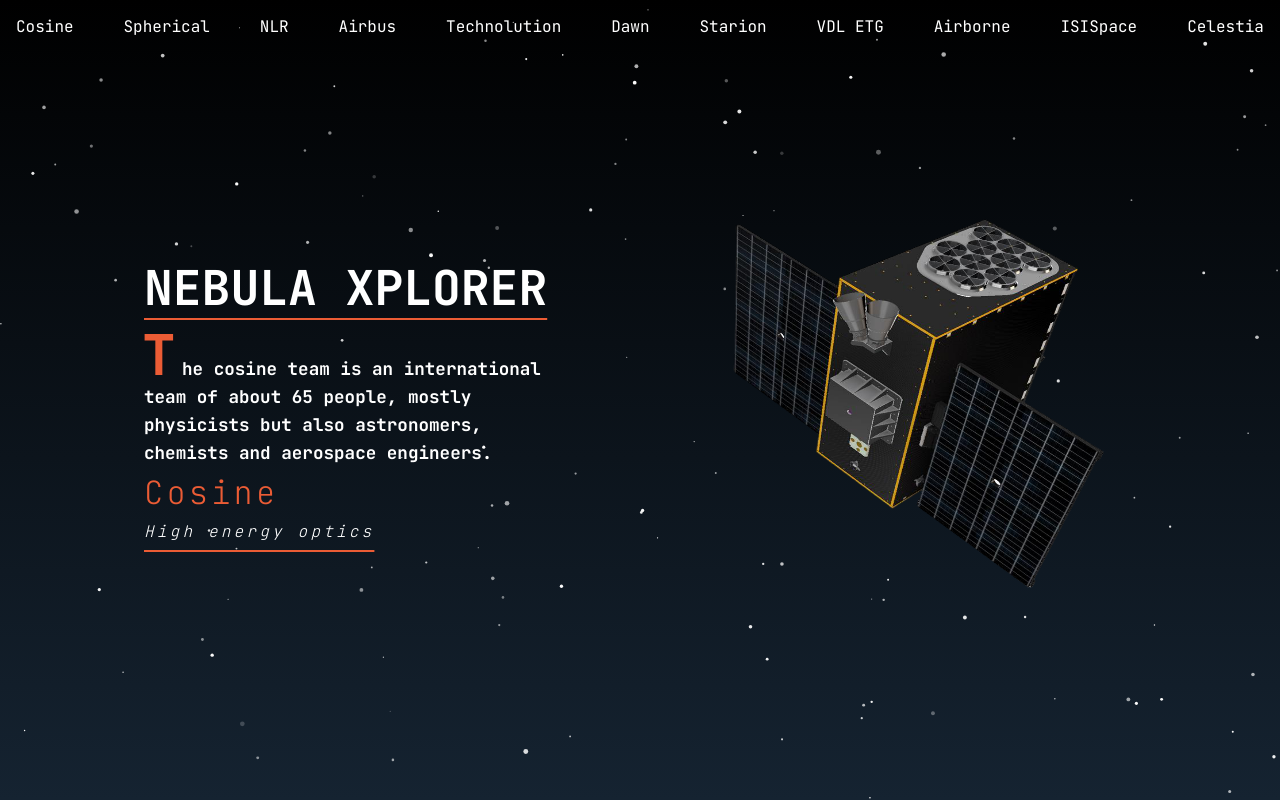
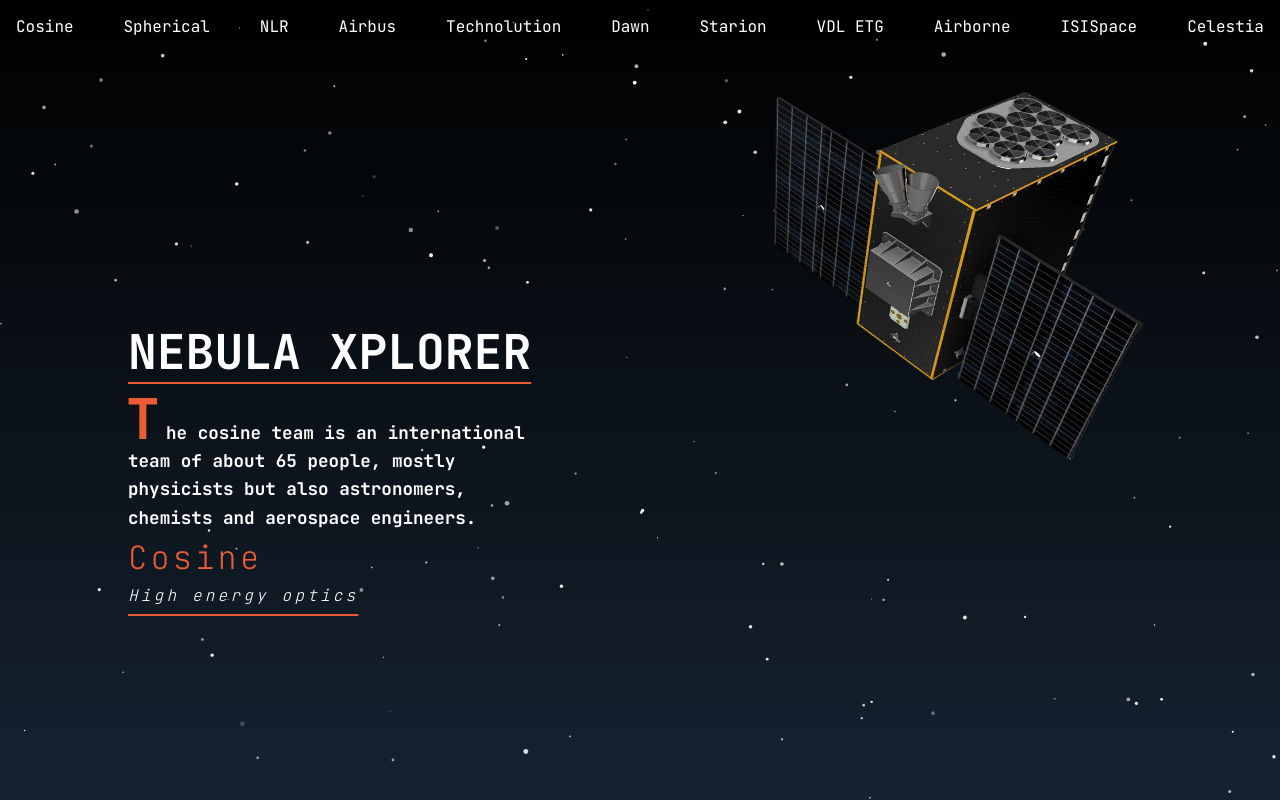
Before and after one commit to Ravirkt/hackaton, a React (Vite) app: page / in a window 1280 px wide. Built offline with nearby package versions, Linux system fonts and the light colour scheme.

Commit message:
text and satelite can move

```diff
--- a/src/App.jsx
+++ b/src/App.jsx
@@ -6,17 +6,17 @@ import Satelite from './components/Satelite/Satelite.jsx'
 import Textblock from './components/Textblock/Textblock.jsx'
 
 const companies = [
-  { name: 'Cosine', made: 'High energy optics', description: 'The cosine team is an international team of about 65 people, mostly physicists but also astronomers, chemists and aerospace engineers.' },
-  { name: 'Spherical', made: 'Power systems', description: 'At SPHERICAL, we believe in pushing the boundaries of innovation. Our team develops advanced technologies that empower aerospace companies.' },
-  { name: 'NLR', made: 'Computer systems + Testing', description: 'NLR is al meer dan 100 jaar een ambitieuze toegepast onderzoeksinstelling, gedreven om te blijven vernieuwen ten behoeve van de luchtvaart.' },
-  { name: 'Dawn', made: 'Propulsion system', description: 'Dawn Aerospace is building a scalable, sustainable space transportation network with the frequency and reliability of aviation.' },
-  { name: 'Airbus', made: 'Solar panels', description: 'Dawn Aerospace is building a scalable, sustainable space transportation network with the frequency and reliability of aviation.' },
-  { name: 'Technolution', made: 'Computer systems', description: 'Dawn Aerospace is building a scalable, sustainable space transportation network with the frequency and reliability of aviation.' },
-  { name: 'Airborne', made: 'Sandwich panels', description: 'Dawn Aerospace is building a scalable, sustainable space transportation network with the frequency and reliability of aviation.' },
-  { name: 'ISISpace', made: 'Satellite systems', description: 'Dawn Aerospace is building a scalable, sustainable space transportation network with the frequency and reliability of aviation.' },
-  { name: 'Starion', made: 'System engineering', description: 'Dawn Aerospace is building a scalable, sustainable space transportation network with the frequency and reliability of aviation.' },
-  { name: 'VDL ETG', made: 'System integration', description: 'Dawn Aerospace is building a scalable, sustainable space transportation network with the frequency and reliability of aviation.' },
-  { name: 'Celestia', made: 'Test equipment', description: 'Dawn Aerospace is building a scalable, sustainable space transportation network with the frequency and reliability of aviation.' },
+  { name: 'Cosine', made: 'High energy optics', description: 'The cosine team is an international team of about 65 people, mostly physicists but also astronomers, chemists and aerospace engineers.', textPosition: { top: '40%', left: '5%' }, satelitePosition: { top: '10%', right: '10%' } },
+  { name: 'Spherical', made: 'Power systems', description: 'At SPHERICAL, we believe in pushing the boundaries of innovation. Our team develops advanced technologies that empower aerospace companies.', textPosition: { top: '10%', left: '10%' }, satelitePosition: { top: '30%', right: '15%' } },
+  { name: 'NLR', made: 'Computer systems + Testing', description: 'NLR is al meer dan 100 jaar een ambitieuze toegepast onderzoeksinstelling, gedreven om te blijven vernieuwen ten behoeve van de luchtvaart.', textPosition: { top: '25%', left: '50%' }, satelitePosition: { top: '10%', right: '60%' } },
+  { name: 'Dawn', made: 'Propulsion system', description: 'Dawn Aerospace is building a scalable, sustainable space transportation network with the frequency and reliability of aviation.', textPosition: { top: '15%', left: '6%' }, satelitePosition: { top: '25%', right: '8%' } },
+  { name: 'Airbus', made: 'Solar panels', description: 'Dawn Aerospace is building a scalable, sustainable space transportation network with the frequency and reliability of aviation.', textPosition: { top: '35%', left: '62%' }, satelitePosition: { top: '10%', right: '70%' } },
+  { name: 'Technolution', made: 'Computer systems', description: 'Dawn Aerospace is building a scalable, sustainable space transportation network with the frequency and reliability of aviation.', textPosition: { top: '20%', left: '3%' }, satelitePosition: { top: '30%', right: '5%' } },
+  { name: 'Airborne', made: 'Sandwich panels', description: 'Dawn Aerospace is building a scalable, sustainable space transportation network with the frequency and reliability of aviation.', textPosition: { top: '40%', left: '7%' }, satelitePosition: { top: '5%', right: '15%' } },
+  { name: 'ISISpace', made: 'Satellite systems', description: 'Dawn Aerospace is building a scalable, sustainable space transportation network with the frequency and reliability of aviation.', textPosition: { top: '10%', left: '15%' }, satelitePosition: { top: '35%', right: '10%' } },
+  { name: 'Starion', made: 'System engineering', description: 'Dawn Aerospace is building a scalable, sustainable space transportation network with the frequency and reliability of aviation.', textPosition: { top: '28%', left: '4%' }, satelitePosition: { top: '18%', right: '18%' } },
+  { name: 'VDL ETG', made: 'System integration', description: 'Dawn Aerospace is building a scalable, sustainable space transportation network with the frequency and reliability of aviation.', textPosition: { top: '22%', left: '9%' }, satelitePosition: { top: '12%', right: '7%' } },
+  { name: 'Celestia', made: 'Test equipment', description: 'Dawn Aerospace is building a scalable, sustainable space transportation network with the frequency and reliability of aviation.', textPosition: { top: '32%', left: '11%' }, satelitePosition: { top: '22%', right: '22%' } },
 ]
 
 function App() {
@@ -31,8 +31,9 @@ return (
         name={companies[current].name}
         made={companies[current].made}
         description={companies[current].description}
+        position={companies[current].textPosition}
       />
-      <Satelite />
+      <Satelite position={companies[current].satelitePosition} />
     </div>
   </>
 )
--- a/src/components/Satelite/Satelite.jsx
+++ b/src/components/Satelite/Satelite.jsx
@@ -3,7 +3,7 @@ import Image from "../../assets/satelite.webp"
 import { useEffect, useRef } from 'react'
 import gsap from 'gsap'
 
-function Satelite() {
+function Satelite({ position }) {
   const ref = useRef(null)
 
   useEffect(() => {
@@ -17,7 +17,7 @@ function Satelite() {
   }, [])
 
   return (
-    <figure ref={ref} className="satellite-figure">
+    <figure ref={ref} style={{ position: 'absolute', ...position }} className="satellite-figure">
       <img src={Image} alt="satellite" height={200} width={200} />
     </figure>
   )
--- a/src/components/Textblock/Textblock.jsx
+++ b/src/components/Textblock/Textblock.jsx
@@ -2,7 +2,7 @@ import './Textblock.css'
 import { useEffect, useRef } from 'react'
 import gsap from 'gsap'
 
-function Textblock({ name, description, made }) {
+function Textblock({ name, description, made, position }) {
   const ref = useRef(null)
 
   useEffect(() => {
@@ -13,7 +13,7 @@ function Textblock({ name, description, made }) {
   }, [name])
 
   return (
-    <div className="textblock" ref={ref}>
+    <div className="textblock" style={{ position: 'absolute', ...position }} ref={ref}>
       <h1 className='section-title'>NEBULA XPLORER</h1>
       <p className='company-text'>{description}</p>
       <p className='company-name'>{name}</p>
```
